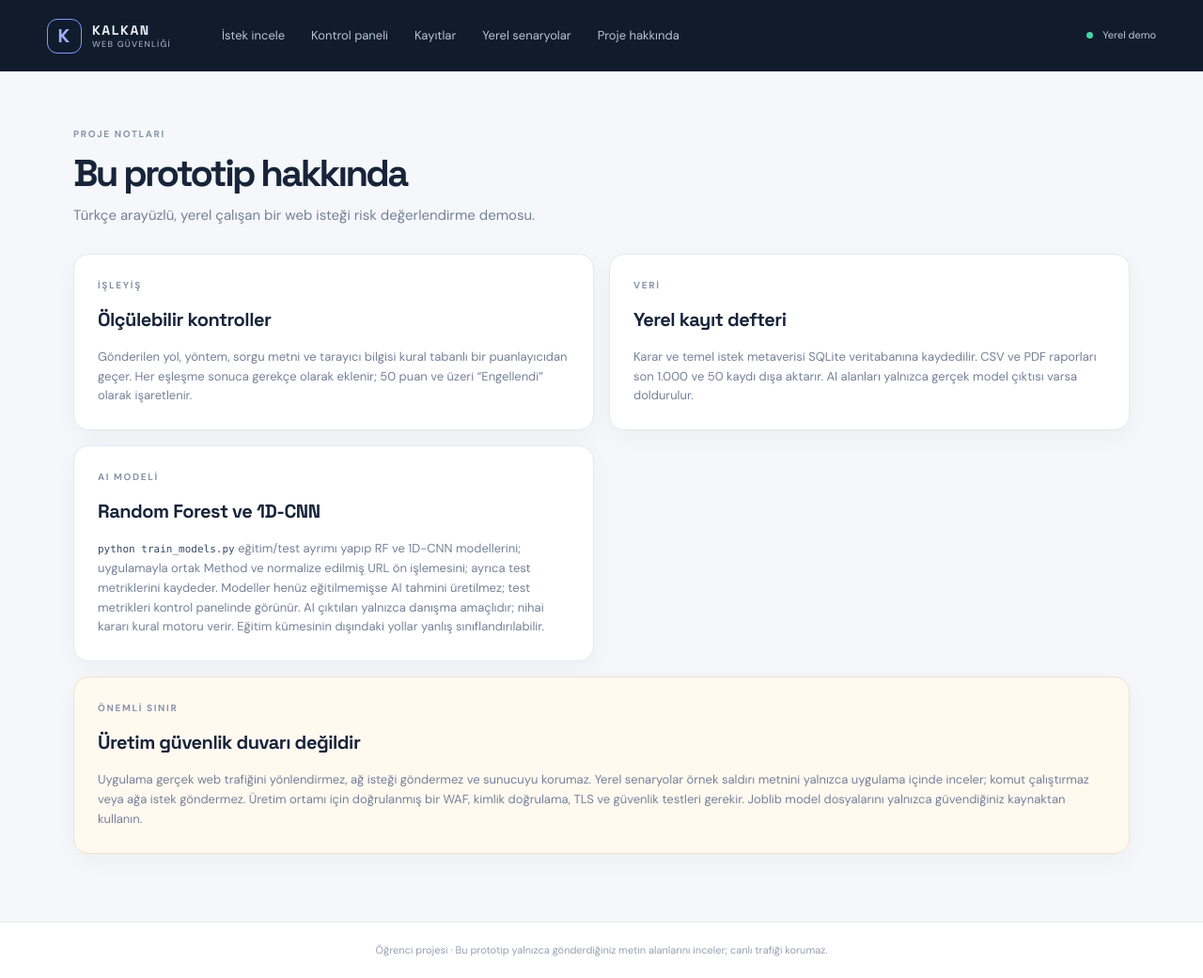
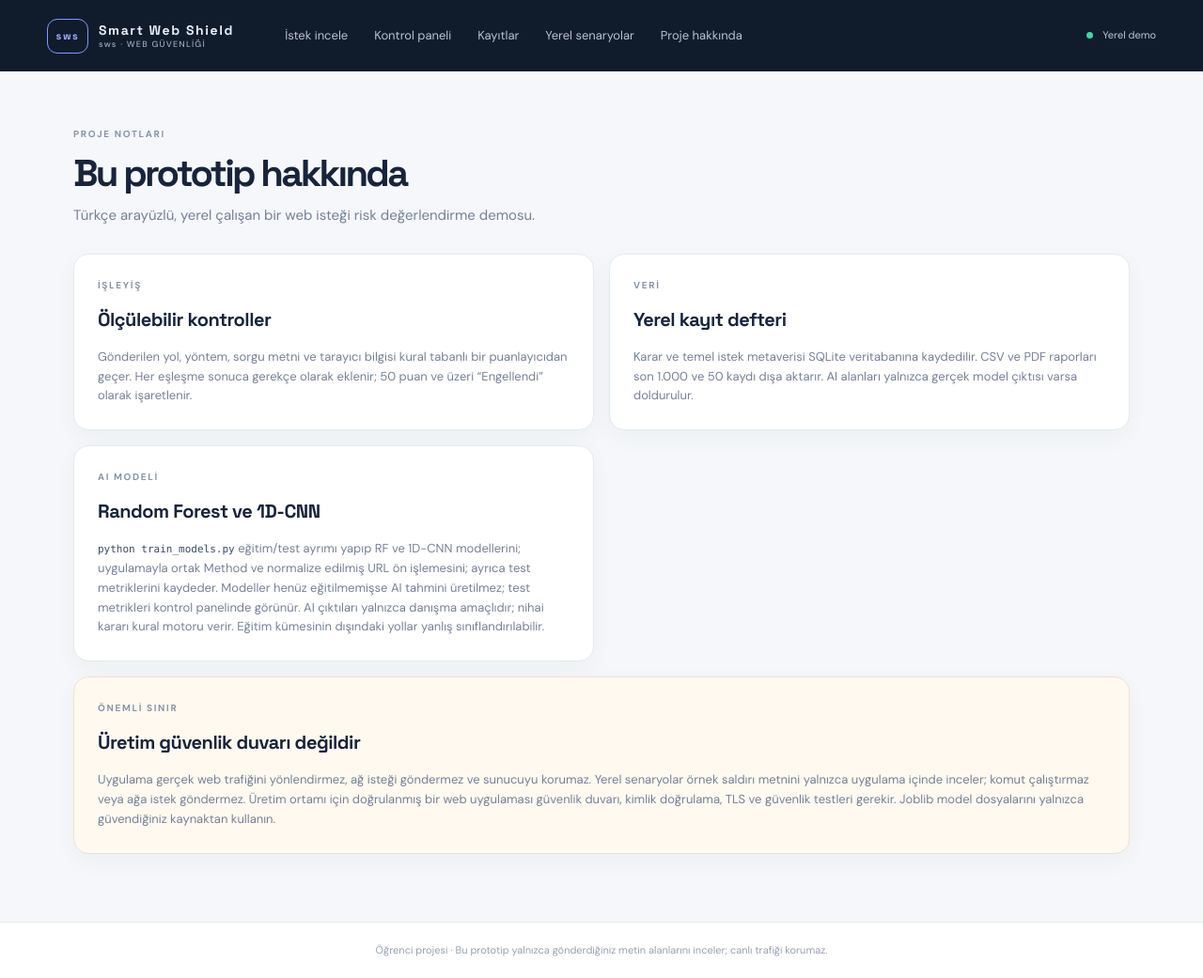
Before and after one commit to hamdo-samer/SWS-AI-WAF, a Flask app: page /hakkinda in a window 1280 px wide. Shown: the whole page at 94% size. Run offline with Flask 3, Linux system fonts and the light colour scheme.

Commit message:
feat: rebrand as Smart Web Shield (sws)
Update application branding, report labels, and export filenames. Add the requests dependency and set a proxy timeout.

Co-authored-by: Copilot <223556219+Copilot@users.noreply.github.com>

```diff
--- a/app.py
+++ b/app.py
@@ -54,8 +54,8 @@ def _create_pdf(events: Sequence[sqlite3.Row]) -> bytes:
     font_path = next((candidate for candidate in font_candidates if candidate.is_file()), None)
     if font_path is None:
         raise RuntimeError("A Unicode TrueType font is required to generate the PDF report.")
-    if "KalkanReport" not in pdfmetrics.getRegisteredFontNames():
-        pdfmetrics.registerFont(TTFont("KalkanReport", str(font_path)))
+    if "swsReport" not in pdfmetrics.getRegisteredFontNames():
+        pdfmetrics.registerFont(TTFont("swsReport", str(font_path)))
 
     buffer = BytesIO()
     document = SimpleDocTemplate(
@@ -67,18 +67,18 @@ def _create_pdf(events: Sequence[sqlite3.Row]) -> bytes:
         bottomMargin=28,
     )
     normal = ParagraphStyle(
-        "KalkanReportNormal",
-        fontName="KalkanReport",
+        "swsReportNormal",
+        fontName="swsReport",
         fontSize=8,
         leading=10,
     )
     header = ParagraphStyle(
-        "KalkanReportHeader",
+        "swsReportHeader",
         parent=normal,
         textColor=colors.white,
     )
     title = ParagraphStyle(
-        "KalkanReportTitle",
+        "swsReportTitle",
         parent=normal,
         fontSize=16,
         leading=20,
@@ -120,7 +120,7 @@ def _create_pdf(events: Sequence[sqlite3.Row]) -> bytes:
     )
     document.build(
         [
-            Paragraph("Kalkan — Web Güvenlik Raporu", title),
+            Paragraph("Smart Web Shield (sws) — Web Güvenlik Raporu", title),
             Paragraph("Son 50 kayıt. AI sonuçları yalnızca yapılandırılmış model varsa gösterilir.", normal),
             Spacer(1, 12),
             table,
@@ -249,7 +249,7 @@ def create_app(test_config: dict | None = None) -> Flask:
 
         attack_type = _SIMULATION_SCENARIOS[scenario]
         path, query = _SIMULATION_PAYLOADS[scenario]
-        user_agent = "KalkanLocalSimulation/1.0"
+        user_agent = "swsLocalSimulation/1.0"
         result = inspect_request(path, "GET", query, user_agent)
         ai_prediction = (
             ai_detector.predict("GET", path, query)
@@ -340,7 +340,7 @@ def create_app(test_config: dict | None = None) -> Flask:
         return Response(
             "\ufeff" + output.getvalue(),
             content_type="text/csv; charset=utf-8",
-            headers={"Content-Disposition": "attachment; filename=kalkan_logs.csv"},
+            headers={"Content-Disposition": "attachment; filename=sws_logs.csv"},
         )
 
     @app.get("/export/pdf")
@@ -349,7 +349,7 @@ def create_app(test_config: dict | None = None) -> Flask:
         return Response(
             _create_pdf(events),
             mimetype="application/pdf",
-            headers={"Content-Disposition": "attachment; filename=kalkan_rapor.pdf"},
+            headers={"Content-Disposition": "attachment; filename=sws_rapor.pdf"},
         )
 
     @app.get("/saglik")
--- a/firewall_core.py
+++ b/firewall_core.py
@@ -1,4 +1,4 @@
-"""Explainable, local request-risk checks for an educational WAF prototype."""
+"""Explainable, local request-risk checks for an educational web firewall prototype."""
 
 from __future__ import annotations
 
--- a/proxy_app.py
+++ b/proxy_app.py
@@ -48,7 +48,7 @@ def proxy(path):
 
     # 5. القرار الأمني (رسالة نصية بسيطة لمنع الانهيار)
     if result.decision == "Engellendi":
-        return Response("Kalkan WAF: Tehlikeli istek engellendi! (403 Forbidden)", status=403, mimetype="text/plain")
+        return Response("Smart Web Shield (sws): Tehlikeli istek engellendi! (403 Forbidden)", status=403, mimetype="text/plain")
 
     # 6. تمرير الطلب الآمن للموقع الحقيقي
     url = f"{TARGET_SITE}/{path}"
@@ -63,7 +63,8 @@ def proxy(path):
                      in request.headers if key != 'Host'},
             data=request.get_data(),
             cookies=request.cookies,
-            allow_redirects=False
+            allow_redirects=False,
+            timeout=5
         )
         return Response(resp.content, status=resp.status_code, headers=dict(resp.headers))
     except Exception as e:
--- a/requirements.txt
+++ b/requirements.txt
@@ -3,3 +3,4 @@ numpy>=1.23
 joblib>=1.3
 scikit-learn>=1.3
 reportlab>=4.0
+requests>=2.31.0
--- a/static/style.css
+++ b/static/style.css
@@ -56,12 +56,13 @@ a {
 .brand-mark {
     display: grid;
     place-items: center;
-    width: 37px;
+    width: 44px;
+    flex: 0 0 44px;
     height: 37px;
     border: 1px solid #7e9aff;
     border-radius: 11px;
     color: #9db1ff;
-    font: 700 20px "Space Grotesk", sans-serif
+    font: 700 11px "Space Grotesk", sans-serif
 }
 
 nav {
--- a/templates/about.html
+++ b/templates/about.html
@@ -1,4 +1,4 @@
-{% extends "base.html" %} {% block title %}Proje Hakkında | Kalkan{% endblock %}
+{% extends "base.html" %} {% block title %}Proje Hakkında | Smart Web Shield (sws){% endblock %}
 {% block content %}
 <section class="page-heading">
   <p class="eyebrow">PROJE NOTLARI</p>
@@ -45,7 +45,7 @@
       Uygulama gerçek web trafiğini yönlendirmez, ağ isteği göndermez ve
       sunucuyu korumaz. Yerel senaryolar örnek saldırı metnini yalnızca
       uygulama içinde inceler; komut çalıştırmaz veya ağa istek göndermez.
-      Üretim ortamı için doğrulanmış bir WAF, kimlik doğrulama, TLS ve güvenlik
+      Üretim ortamı için doğrulanmış bir web uygulaması güvenlik duvarı, kimlik doğrulama, TLS ve güvenlik
       testleri gerekir. Joblib model dosyalarını yalnızca güvendiğiniz kaynaktan
       kullanın.
     </p>
--- a/templates/base.html
+++ b/templates/base.html
@@ -4,7 +4,7 @@
     <meta charset="utf-8" />
     <meta name="viewport" content="width=device-width, initial-scale=1" />
     <meta name="theme-color" content="#101b2c" />
-    <title>{% block title %}Kalkan | Akıllı Web Güvenliği{% endblock %}</title>
+    <title>{% block title %}Smart Web Shield (sws) | Akıllı Web Güvenliği{% endblock %}</title>
     <link
       rel="stylesheet"
       href="{{ url_for('static', filename='style.css') }}"
@@ -13,8 +13,8 @@
   <body>
     <header class="topbar">
       <a class="brand" href="{{ url_for('index') }}"
-        ><span class="brand-mark">K</span
-        ><span>KALKAN <small>WEB GÜVENLİĞİ</small></span></a
+        ><span class="brand-mark">sws</span
+        ><span>Smart Web Shield <small>sws · WEB GÜVENLİĞİ</small></span></a
       >
       <nav aria-label="Ana menü">
         <a href="{{ url_for('index') }}">İstek incele</a>
--- a/templates/dashboard.html
+++ b/templates/dashboard.html
@@ -1,4 +1,4 @@
-{% extends "base.html" %} {% block title %}Kontrol Paneli | Kalkan{% endblock %}
+{% extends "base.html" %} {% block title %}Kontrol Paneli | Smart Web Shield (sws){% endblock %}
 {% block content %}
 <section class="page-heading">
   <p class="eyebrow">GENEL BAKIŞ</p>
--- a/templates/error.html
+++ b/templates/error.html
@@ -1,4 +1,4 @@
-{% extends "base.html" %} {% block title %}Hata {{ code }} | Kalkan{% endblock
+{% extends "base.html" %} {% block title %}Hata {{ code }} | Smart Web Shield (sws){% endblock
 %} {% block content %}
 <section class="empty error-page">
   <p class="eyebrow">İSTEK TAMAMLANAMADI</p>
--- a/templates/index.html
+++ b/templates/index.html
@@ -1,5 +1,5 @@
 {% extends "base.html" %}
-{% block title %}İstek İncele | Kalkan{% endblock %}
+{% block title %}İstek İncele | Smart Web Shield (sws){% endblock %}
 {% block content %}
 <section class="hero">
   <div>
--- a/templates/logs.html
+++ b/templates/logs.html
@@ -1,4 +1,4 @@
-{% extends "base.html" %} {% block title %}İnceleme Kayıtları | Kalkan{%
+{% extends "base.html" %} {% block title %}İnceleme Kayıtları | Smart Web Shield (sws){%
 endblock %} {% block content %}
 <section class="page-heading">
   <p class="eyebrow">DENETİM İZİ</p>
--- a/templates/simulation.html
+++ b/templates/simulation.html
@@ -1,5 +1,5 @@
 {% extends "base.html" %}
-{% block title %}Yerel Senaryolar | Kalkan{% endblock %}
+{% block title %}Yerel Senaryolar | Smart Web Shield (sws){% endblock %}
 {% block content %}
 <section class="page-heading">
   <p class="eyebrow">EĞİTİM · YEREL SENARYO</p>
```
Also changed, not shown: README.md.
